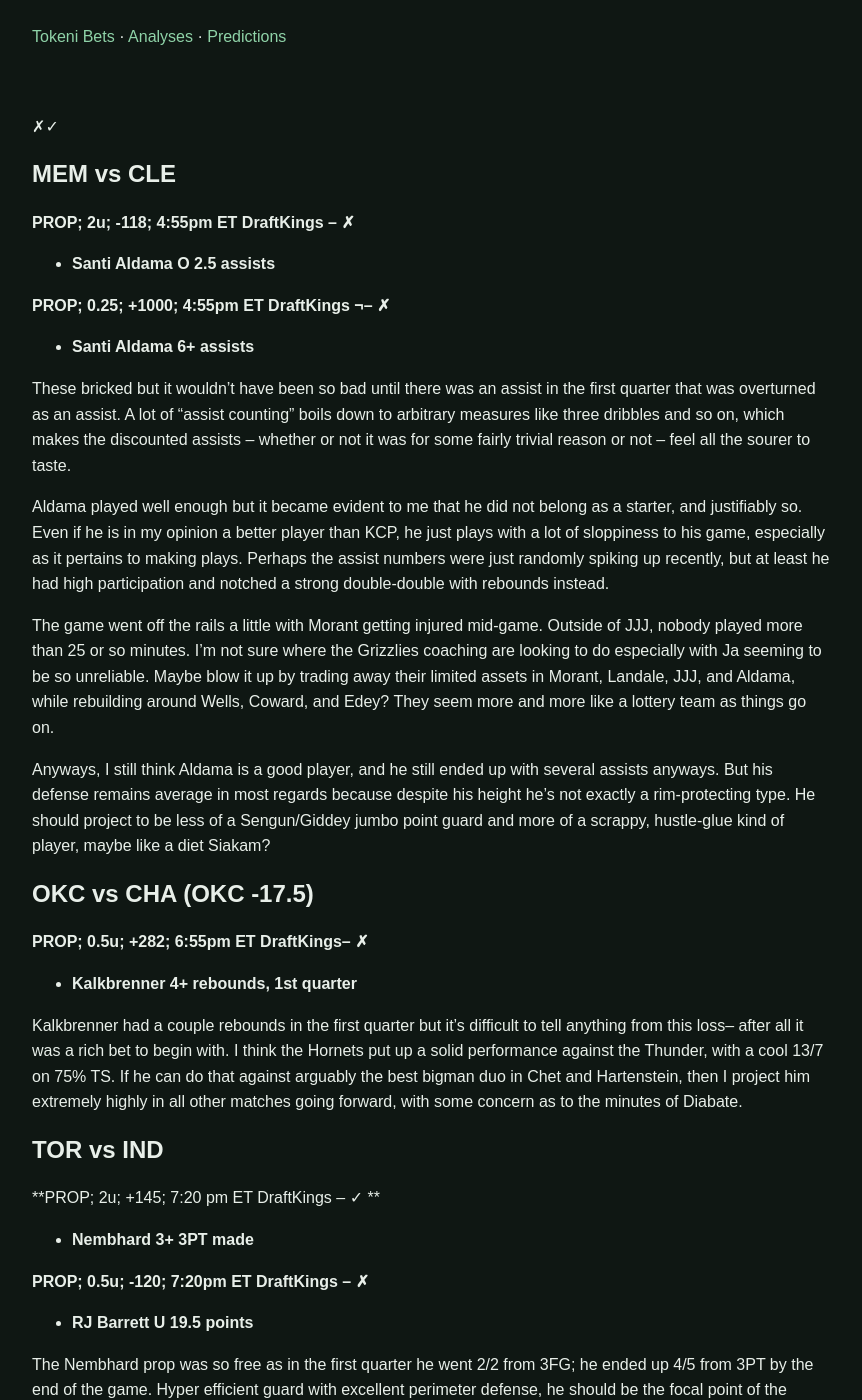
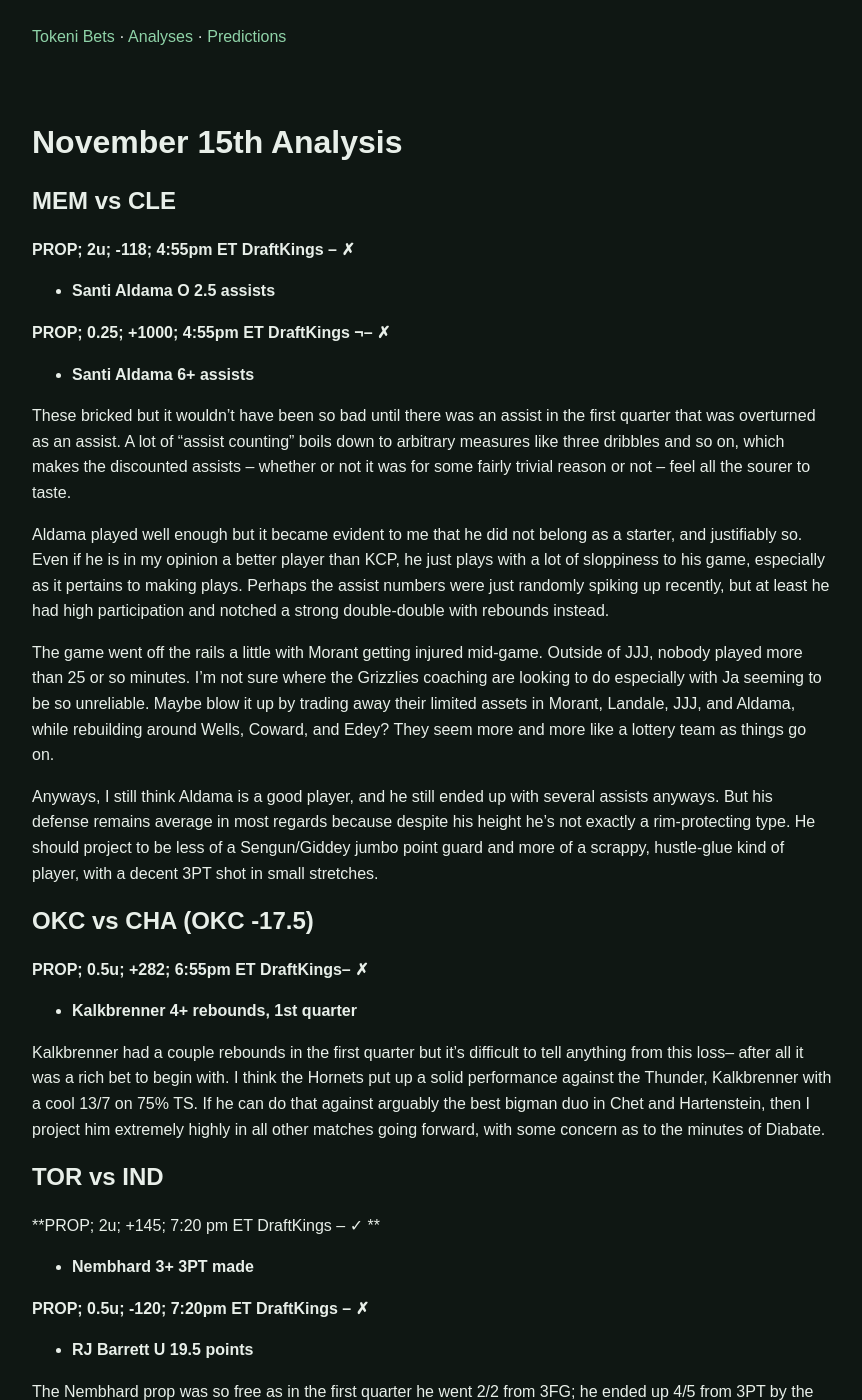
Before and after one commit to tokenibets/tokenibets.github.io, a Jekyll site: the page built from _posts/analysis/2025-11-15-analysis.md, in a window 1280 px wide and 1400 px high. Shown: the whole window, without its empty margins (208-1070 px from the left). Built offline with Jekyll 4.4.1, drawn with Linux system fonts in a browser that asks for light colours; some of the changed text lies outside the part shown.

Commit message:
Update 2025-11-15-analysis.md

```diff
--- a/_posts/analysis/2025-11-15-analysis.md
+++ b/_posts/analysis/2025-11-15-analysis.md
@@ -4,7 +4,7 @@ title: 2025-11-15 analysis
 categories: [analysis]
 ---
 
-✗✓
+# November 15th Analysis
 
 ## MEM vs CLE
 
@@ -24,7 +24,7 @@ Aldama played well enough but it became evident to me that he did not belong as
 
 The game went off the rails a little with Morant getting injured mid-game. Outside of JJJ, nobody played more than 25 or so minutes. I’m not sure where the Grizzlies coaching are looking to do especially with Ja seeming to be so unreliable. Maybe blow it up by trading away their limited assets in Morant, Landale, JJJ, and Aldama, while rebuilding around Wells, Coward, and Edey? They seem more and more like a lottery team as things go on.
 
-Anyways, I still think Aldama is a good player, and he still ended up with several assists anyways. But his defense remains average in most regards because despite his height he’s not exactly a rim-protecting type. He should project to be less of a Sengun/Giddey jumbo point guard and more of a scrappy, hustle-glue kind of player, maybe like a diet Siakam?
+Anyways, I still think Aldama is a good player, and he still ended up with several assists anyways. But his defense remains average in most regards because despite his height he’s not exactly a rim-protecting type. He should project to be less of a Sengun/Giddey jumbo point guard and more of a scrappy, hustle-glue kind of player, with a decent 3PT shot in small stretches.
 
 
 
@@ -39,7 +39,7 @@ Anyways, I still think Aldama is a good player, and he still ended up with sever
 *  **Kalkbrenner 4+ rebounds, 1st quarter**
 
 
-Kalkbrenner had a couple rebounds in the first quarter but it’s difficult to tell anything from this loss– after all it was a rich bet to begin with. I think the Hornets put up a solid performance against the Thunder, with a cool 13/7 on 75% TS. If he can do that against arguably the best bigman duo in Chet and Hartenstein, then I project him extremely highly in all other matches going forward, with some concern as to the minutes of Diabate.
+Kalkbrenner had a couple rebounds in the first quarter but it’s difficult to tell anything from this loss– after all it was a rich bet to begin with. I think the Hornets put up a solid performance against the Thunder, Kalkbrenner with a cool 13/7 on 75% TS. If he can do that against arguably the best bigman duo in Chet and Hartenstein, then I project him extremely highly in all other matches going forward, with some concern as to the minutes of Diabate.
 
 
 ## TOR vs IND
```
Also changed, not shown: other parts of _posts/analysis/2025-11-15-analysis.md (+8 -0 lines).
